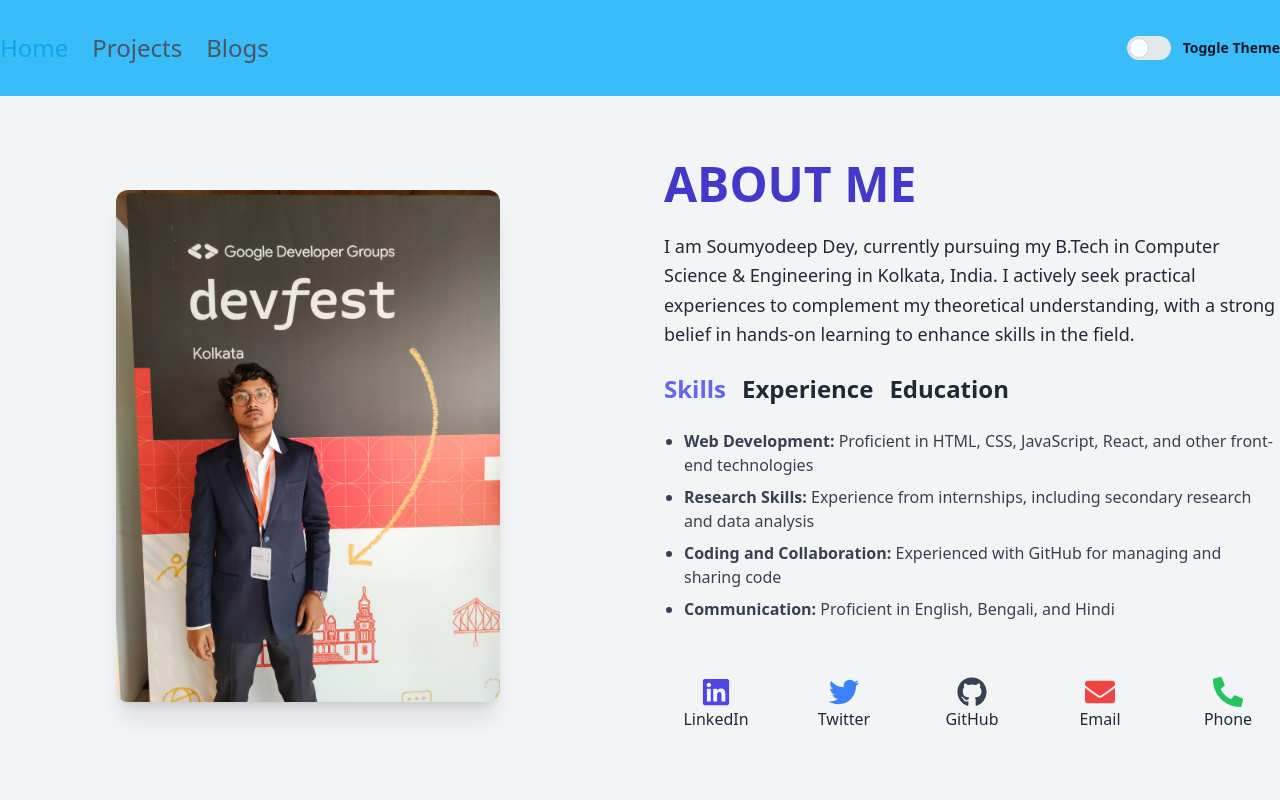
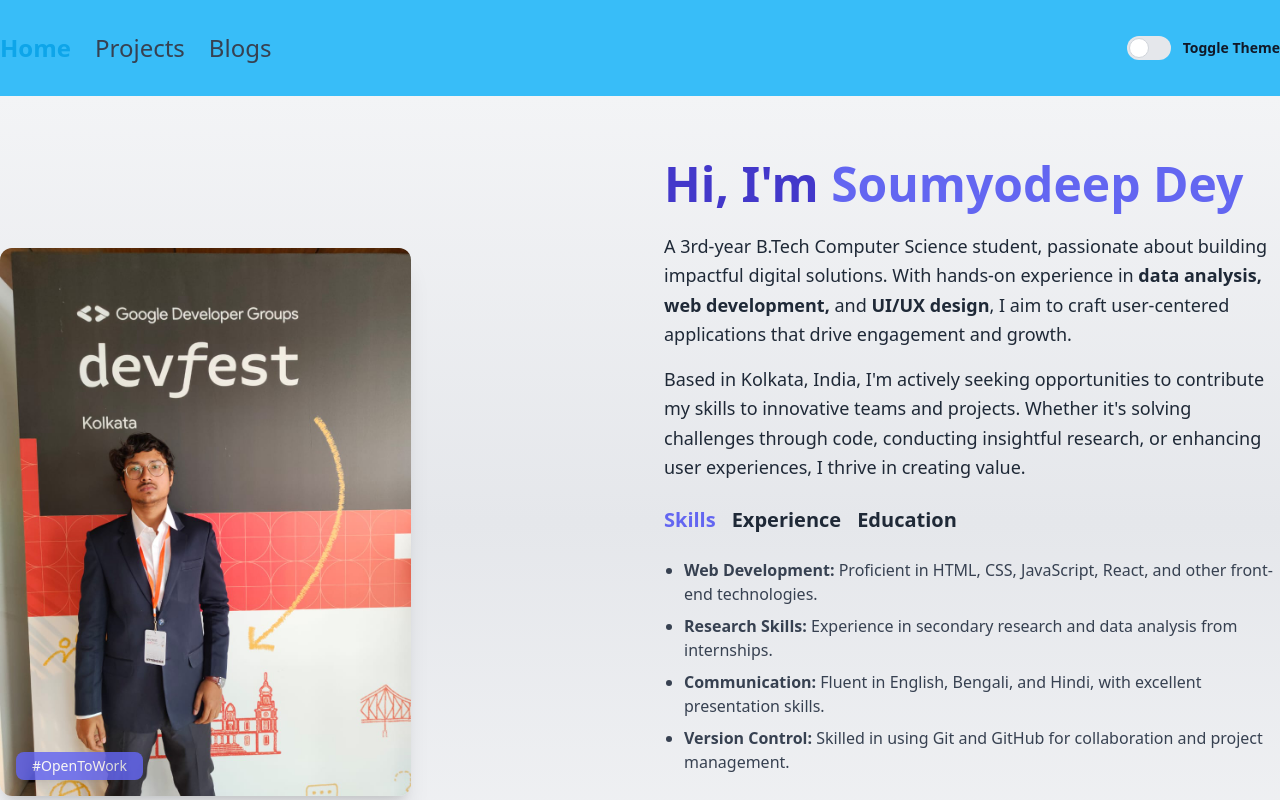
Before and after one commit to Soumyodeep-Dey/SD-portfolio, a React (Vite) app: page / in a window 1280 px wide. Shown: the top 800 px of the page. Built offline with nearby package versions, Linux system fonts and the light colour scheme.

Commit message:
CSS Improvements

```diff
--- a/src/components/Blogs/Blogs.jsx
+++ b/src/components/Blogs/Blogs.jsx
@@ -1,6 +1,6 @@
 function Blogs() {
   return (
-    <section className="py-16 min-h-screen bg-gray-100 dark:bg-gray-800">
+    <section className="bg-gradient-to-b from-gray-100 via-gray-200 to-gray-100 dark:from-gray-800 dark:via-gray-700 dark:to-gray-900 py-16 min-h-screen">
       <h1 className="text-5xl font-bold text-center mb-12 text-indigo-700 dark:text-indigo-400 animate-fadeInLeft">
         BLOG
       </h1>
--- a/src/components/Header/Header.jsx
+++ b/src/components/Header/Header.jsx
@@ -3,8 +3,14 @@ import ThemeBtn from '../ThemeBtn/ThemeBtn';
 
 function Header() {
   const navLinkClasses = ({ isActive }) =>
-    `block py-2 pr-4 pl-3 duration-200 ${isActive ? 'text-sky-500 dark:text-black-900' : 'text-gray-600 dark:text-gray-400'
-    } border-b border-gray-200 dark:border-gray-700 hover:bg-gray-100 lg:hover:bg-transparent lg:border-0 hover:text-sky-500 lg:p-0`;
+    `block py-2 pr-4 pl-3 duration-300 ${isActive
+      ? 'text-sky-500 dark:text-sky-400 font-semibold'
+      : 'text-gray-700 dark:text-gray-400'}
+      border-b border-gray-200 dark:border-gray-700
+      hover:bg-gray-100 dark:hover:bg-gray-800
+      hover:text-sky-500 dark:hover:text-sky-300
+      lg:hover:bg-transparent lg:border-0 lg:p-0
+    `;
 
   return (
     <header id="header" className="bg-sky-400 dark:bg-gray-900 text-white text-2xl">
--- a/src/components/Home/Home.jsx
+++ b/src/components/Home/Home.jsx
@@ -5,25 +5,40 @@ function Home() {
   const [activeSection, setActiveSection] = useState('skills');
 
   return (
-    <div id="about" className="bg-gray-100 dark:bg-gray-800 py-16 min-h-screen">
+    <div
+      id="about"
+      className="bg-gradient-to-b from-gray-100 via-gray-200 to-gray-100 dark:from-gray-800 dark:via-gray-700 dark:to-gray-900 py-16 min-h-screen"
+    >
       <div className="container mx-auto grid grid-cols-1 md:grid-cols-2 gap-12 items-center">
-
         {/* About Image Section */}
         <div className="about-col-1 flex justify-center">
-          <img
-            src="/Images/MY photo.jpg"
-            alt="About Me"
-            className="rounded-xl shadow-xl w-72 md:w-96 transform hover:scale-105 transition-transform duration-500 ease-in-out"
-          />
+          <div className="relative">
+            <img
+              src="/Images/MY photo.jpg"
+              alt="My pic"
+              className="rounded-xl shadow-xl w-2/3 transform hover:scale-105 transition-transform duration-500 ease-in-out"
+            />
+            <span className="absolute bottom-4 left-4 bg-indigo-500 text-white py-1 px-4 text-sm rounded-lg shadow-lg animate-pulse dark:bg-indigo-400">
+              #OpenToWork
+            </span>
+          </div>
         </div>
 
         {/* About Text Section */}
         <div className="about-col-2 text-gray-800 dark:text-gray-200 px-6 md:px-0">
-          <h1 className="text-5xl font-extrabold mb-6 text-indigo-700 dark:text-indigo-400 animate-fadeInLeft">ABOUT ME</h1>
+          <h1 className="text-5xl font-extrabold mb-6 text-indigo-700 dark:text-indigo-400 animate-fadeInLeft">
+            Hi, I&apos;m{' '}
+            <span className="text-indigo-500 dark:text-indigo-300">Soumyodeep Dey</span>
+          </h1>
           <p className="text-lg leading-relaxed mb-4">
-            I am Soumyodeep Dey, currently pursuing my B.Tech in Computer Science & Engineering in Kolkata, India.
-            I actively seek practical experiences to complement my theoretical understanding, with a strong belief in
-            hands-on learning to enhance skills in the field.
+          A 3rd-year B.Tech Computer Science student, passionate about building impactful
+            digital solutions. With hands-on experience in <strong>data analysis, web development,</strong> and <strong>UI/UX design</strong>, I aim to craft user-centered applications that drive engagement and growth.
+          </p>
+          <p className="text-lg leading-relaxed mb-6">
+          Based in Kolkata, India, I&apos;m actively seeking opportunities to contribute my
+            skills to innovative teams and projects. Whether it&apos;s solving challenges through
+            code, conducting insightful research, or enhancing user experiences, I thrive in
+            creating value.
           </p>
 
           {/* Section Tabs */}
@@ -31,8 +46,10 @@ function Home() {
             {['skills', 'experience', 'education'].map((section) => (
               <span
                 key={section}
-                className={`text-2xl font-semibold cursor-pointer transition-colors ${activeSection === section ? 'text-indigo-500 dark:text-indigo-400' : 'hover:text-indigo-500 dark:hover:text-indigo-300'
-                }`}
+                className={`text-xl font-semibold cursor-pointer transition-colors ${activeSection === section
+                    ? 'text-indigo-500 dark:text-indigo-400'
+                    : 'hover:text-indigo-500 dark:hover:text-indigo-300'
+                  }`}
                 onClick={() => setActiveSection(section)}
               >
                 {section.charAt(0).toUpperCase() + section.slice(1)}
@@ -44,30 +61,60 @@ function Home() {
           <div className="mt-6 space-y-2">
             {activeSection === 'skills' && (
               <ul className="list-disc pl-5 text-gray-700 dark:text-gray-300">
-                <li className='pb-2'><span className="font-semibold">Web Development:</span> Proficient in HTML, CSS, JavaScript, React, and other front-end technologies</li>
-                <li className='pb-2'><span className="font-semibold">Research Skills:</span> Experience from internships, including secondary research and data analysis</li>
-                <li className='pb-2'><span className="font-semibold">Coding and Collaboration:</span> Experienced with GitHub for managing and sharing code</li>
-                <li className='pb-2'><span className="font-semibold">Communication:</span> Proficient in English, Bengali, and Hindi</li>
+                <li className="pb-2">
+                  <span className="font-semibold">Web Development:</span> Proficient in HTML, CSS,
+                  JavaScript, React, and other front-end technologies.
+                </li>
+                <li className="pb-2">
+                  <span className="font-semibold">Research Skills:</span> Experience in secondary
+                  research and data analysis from internships.
+                </li>
+                <li className="pb-2">
+                  <span className="font-semibold">Communication:</span> Fluent in English, Bengali,
+                  and Hindi, with excellent presentation skills.
+                </li>
+                <li className="pb-2">
+                  <span className="font-semibold">Version Control:</span> Skilled in using Git and
+                  GitHub for collaboration and project management.
+                </li>
               </ul>
             )}
             {activeSection === 'experience' && (
               <ul className="list-disc pl-5 text-gray-700 dark:text-gray-300">
-                <li className='pb-2'><span className="font-semibold">DrMudhiwalla (Research Intern):</span> [April 2024 - August 2024], New Delhi, India(Remote) - Conducted secondary research, analysis, and data visualization.</li>
-                <li className='pb-2'><span className="font-semibold">The WE Foundation (Intern):</span> [November 2023 - January 2024], Kolkata, India - Worked on market research, data analysis, and basic SEO and web development.</li>
+                <li className="pb-2">
+                  <span className="font-semibold">DrMudhiwalla (Research Intern):</span> Conducted
+                  data visualization and analysis for actionable insights.
+                </li>
+                <li className="pb-2">
+                  <span className="font-semibold">The WE Foundation (Intern):</span> Designed
+                  engaging presentations, conducted market research, and optimized SEO strategies.
+                </li>
               </ul>
             )}
             {activeSection === 'education' && (
               <ul className="list-disc pl-5 text-gray-700 dark:text-gray-300">
-                <li className='pb-2'><span className="font-semibold">B.Tech in Computer Science (YGPA: Almost 7.5):</span> Dr. Sudhir Chandra Sur Degree Engineering College, 2022-2026</li>
-                <li className='pb-2'><span className="font-semibold">Uccha Madhyamik (Percentage: 80%):</span> Kodalia Agapur High School (H.S.), 2020-2022</li>
-                <li className='pb-2'><span className="font-semibold">Madhyamik (Percentage: 87%):</span> Kodalia Agapur High School (H.S.), 2014-2020</li>
+                <li className="pb-2">
+                  <span className="font-semibold">B.Tech in Computer Science (YGPA: 7.5):</span> Dr.
+                  Sudhir Chandra Sur Degree Engineering College, 2022-2026.
+                </li>
+                <li className="pb-2">
+                  <span className="font-semibold">Uccha Madhyamik (Percentage: 80%):</span> Kodalia
+                  Agapur High School (H.S.), 2020-2022.
+                </li>
+                <li className="pb-2">
+                  <span className="font-semibold">Madhyamik (Percentage: 87%):</span> Kodalia
+                  Agapur High School (H.S.), 2014-2020.
+                </li>
               </ul>
             )}
           </div>
 
           {/* Social Links Section */}
           <div className="mt-12 grid grid-cols-2 gap-6 sm:grid-cols-5">
-            <a href="https://www.linkedin.com/in/soumyodeep-dey-s-d-2a125b1a7/" className="text-center">
+            <a
+              href="https://www.linkedin.com/in/soumyodeep-dey-s-d-2a125b1a7/"
+              className="text-center"
+            >
               <FaLinkedin className="text-indigo-600 text-3xl mx-auto dark:text-indigo-400" />
               <span className="dark:text-gray-300">LinkedIn</span>
             </a>
@@ -84,7 +131,7 @@ function Home() {
               <span className="dark:text-gray-300">Email</span>
             </a>
             <a href="tel:09836545284" className="text-center">
-              <FaPhone className="text-green-500 text-3xl mx-auto transform rotate-90 dark:text-green-400" />  {/* Rotated Phone Icon */}
+              <FaPhone className="text-green-500 text-3xl mx-auto transform rotate-90 dark:text-green-400" />
               <span className="dark:text-gray-300">Phone</span>
             </a>
           </div>
--- a/src/components/Projects/Projects.jsx
+++ b/src/components/Projects/Projects.jsx
@@ -19,7 +19,7 @@ function Projects() {
   ];
 
   return (
-    <section id="projects" className="bg-gray-100 dark:bg-gray-800 py-16 min-h-screen">
+    <section id="projects" className= "bg-gradient-to-b from-gray-100 via-gray-200 to-gray-100 dark:from-gray-800 dark:via-gray-700 dark:to-gray-900 py-16 min-h-screen">
       <div className="container mx-auto">
         <h1 className="text-5xl font-bold text-center mb-12 text-indigo-700 dark:text-indigo-400 animate-fadeInLeft">PROJECTS</h1>
 
```
